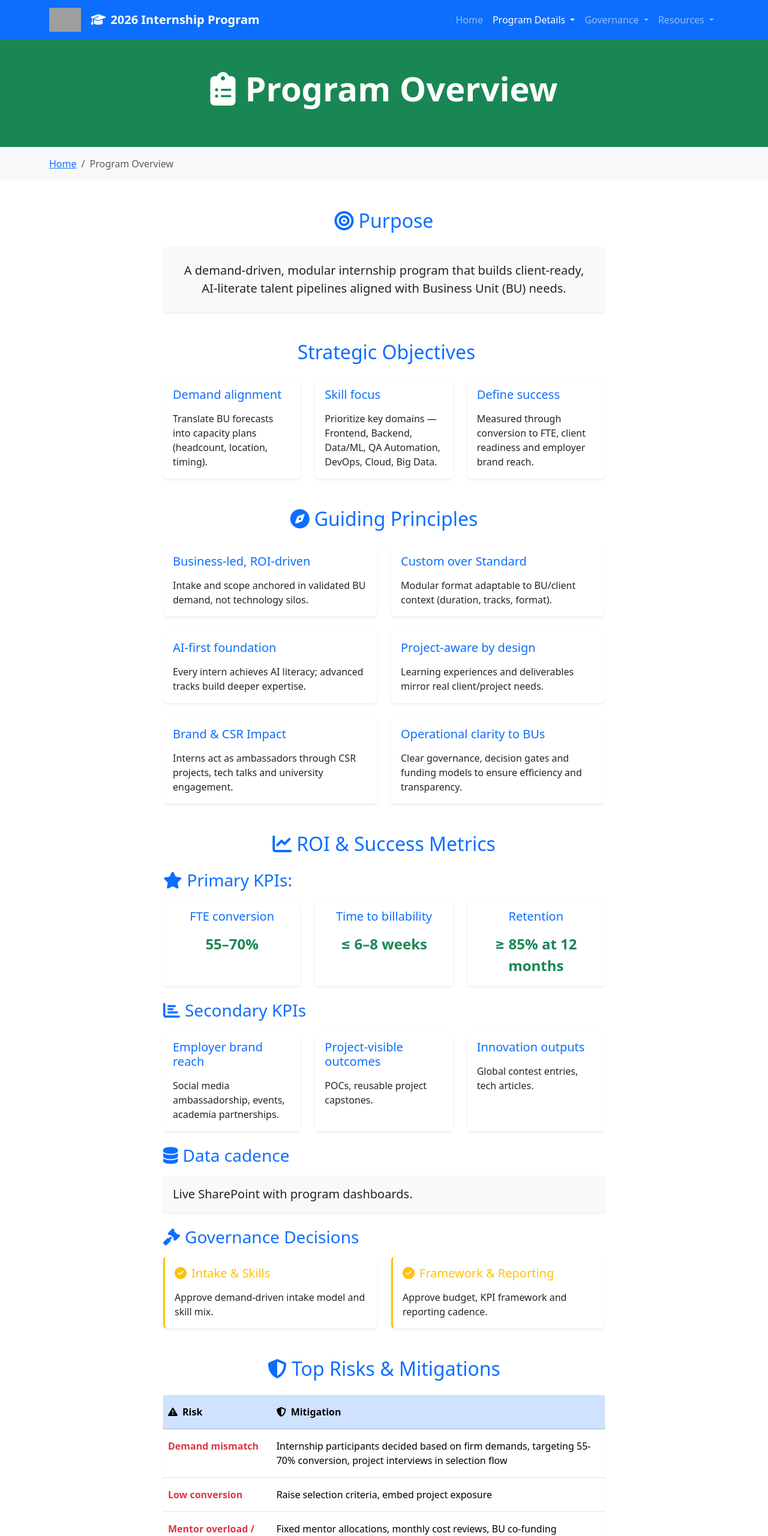
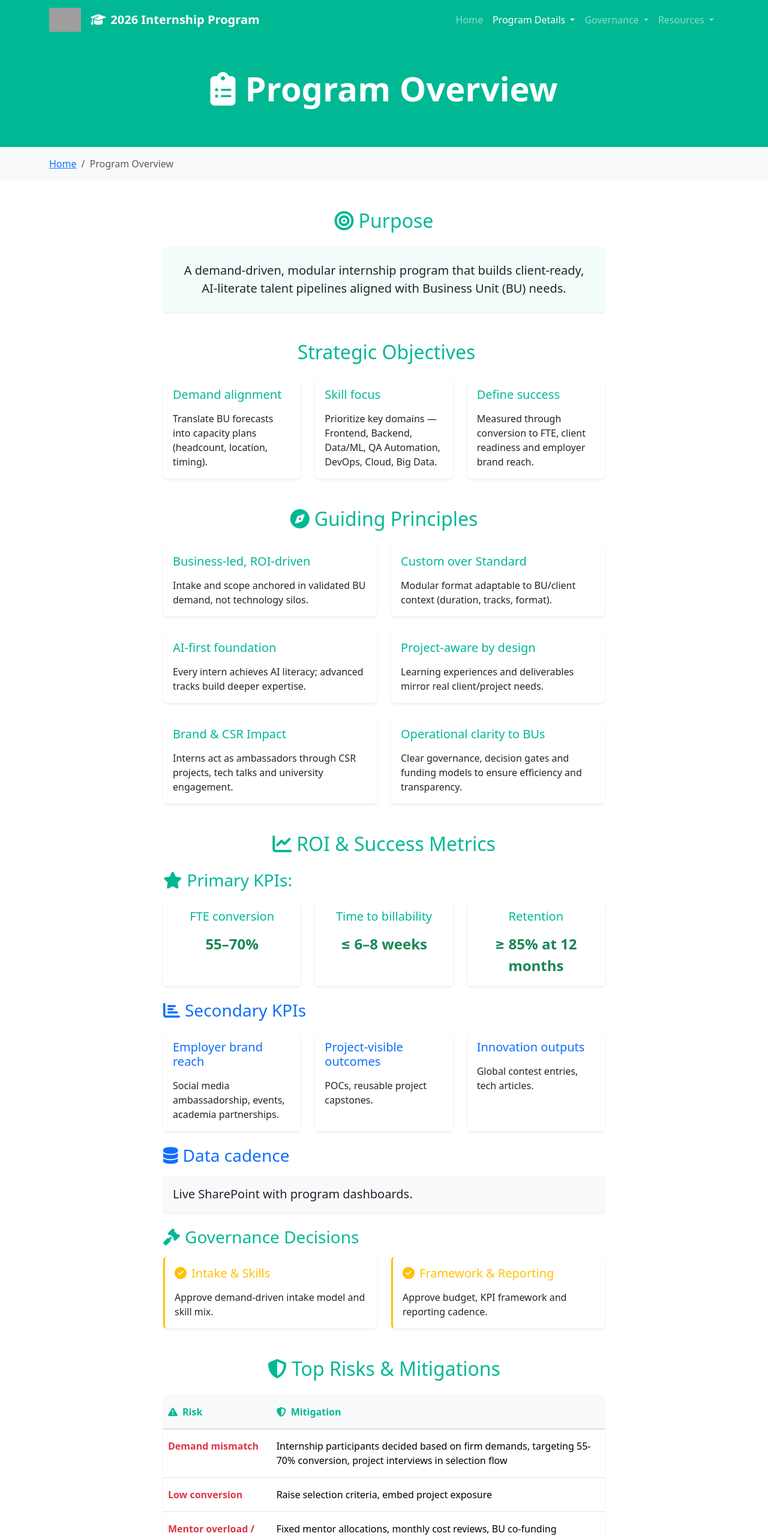
Before and after one commit to sabin-iliescu/2026-Internship-Program-Design, a plain HTML site: page objectives.html in a window 1280 px wide. Shown: the top 2561 px of the page at 60% size. Drawn offline with nearby package versions, Linux system fonts and the light colour scheme; grey boxes are pictures that could not be loaded; some icons are missing.

Commit message:
🎯 Modernize objectives.html to match index.html standards
🏗️ Semantic HTML Structure:
- Add <header> element for hero section (was <section>)
- Convert all content sections to semantic <section> with aria-label
- Add skip navigation for accessibility
- Implement proper heading hierarchy (h1 → h2 → h3 → h4)
- Add main-content ID for skip navigation target

🎨 Nagarro Brand Integration:
- Replace bg-primary with bg-nagarro-green throughout
- Replace bg-success with bg-nagarro-green for header
- Update all card titles to use text-nagarro-green
- Add bg-nagarro-light for enhanced sections
- Implement branded footer with Nagarro gradient

♿ Accessibility Enhancements:
- Add aria-hidden='true' for all decorative icons
- Add aria-expanded attributes for dropdown navigation
- Add aria-label for complex sections and tables
- Implement proper section labeling
- Fix dropdown IDs: navbarDropdown1, navbarDropdown2, navbarDropdown3

📱 Performance & Integration:
- Add Google Fonts (Inter) integration
- Link external style.css and script.js
- Move inline CSS to external stylesheet
- Remove deprecated inline styles
- Add enhanced footer with icons and opacity

🔧 Content Structure:
- Fix navigation text: 'Program Overview' → 'Objectives & Guiding Principles'
- Enhance table styling with Nagarro branding
- Improve card title hierarchy with proper h3/h4 structure
- Add comprehensive aria-label for risk management table

✨ Consistency Achievement:
- Now matches index.html semantic structure
- Uniform navigation and footer across pages
- Consistent Nagarro branding and color scheme
- Same accessibility and performance standards

```diff
--- a/objectives.html
+++ b/objectives.html
@@ -11,10 +11,21 @@
     <!-- Bootstrap CSS CDN -->
     <link href="https://cdn.jsdelivr.net/npm/bootstrap@5.3.2/dist/css/bootstrap.min.css" rel="stylesheet">
     <link href="https://cdnjs.cloudflare.com/ajax/libs/font-awesome/6.4.0/css/all.min.css" rel="stylesheet">
+    <!-- Google Fonts for enhanced typography -->
+    <link rel="preconnect" href="https://fonts.googleapis.com">
+    <link rel="preconnect" href="https://fonts.gstatic.com" crossorigin>
+    <link href="https://fonts.googleapis.com/css2?family=Inter:wght@400;500;600;700&display=swap" rel="stylesheet">
+    <!-- Enhanced Custom Styles -->
+    <link href="style.css" rel="stylesheet">
 </head>
 <body>
+    <!-- Skip Navigation for Accessibility -->
+    <a class="visually-hidden-focusable btn btn-primary position-absolute" href="#main-content" style="top: 10px; left: 10px; z-index: 9999;">
+        Skip to main content
+    </a>
+
     <!-- Navigation -->
-    <nav class="navbar navbar-expand-lg navbar-dark bg-primary sticky-top">
+    <nav class="navbar navbar-expand-lg navbar-dark bg-nagarro-green sticky-top" role="navigation" aria-label="Main navigation">
         <div class="container">
             <a class="navbar-brand fw-bold d-flex align-items-center" href="index.html">
                 <img src="https://www.nagarro.com/hubfs/NagarroWebsiteRedesign-Aug2020/Assets/Images/Nagarro%20green%20logo%20with%20title_opt.svg" alt="Nagarro Logo" height="40" class="me-3">
@@ -29,19 +40,18 @@
                         <a class="nav-link" href="index.html">Home</a>
                     </li>
                     <li class="nav-item dropdown">
-                        <a class="nav-link dropdown-toggle active" href="#" id="navbarDropdown" role="button" data-bs-toggle="dropdown">
+                        <a class="nav-link dropdown-toggle active" href="#" id="navbarDropdown1" role="button" data-bs-toggle="dropdown" aria-expanded="false">
                             Program Details
                         </a>
                         <ul class="dropdown-menu">
-                            <li><a class="dropdown-item active" href="objectives.html">Program Overview</a></li>
+                            <li><a class="dropdown-item active" href="objectives.html">Objectives & Guiding Principles</a></li>
                             <li><a class="dropdown-item" href="program-structure.html">Program Structure</a></li>
                             <li><hr class="dropdown-divider"></li>
                             <li><a class="dropdown-item" href="budget-considerations.html">Budget Considerations</a></li>
-
                         </ul>
                     </li>
                     <li class="nav-item dropdown">
-                        <a class="nav-link dropdown-toggle" href="#" id="navbarDropdown2" role="button" data-bs-toggle="dropdown">
+                        <a class="nav-link dropdown-toggle" href="#" id="navbarDropdown2" role="button" data-bs-toggle="dropdown" aria-expanded="false">
                             Governance
                         </a>
                         <ul class="dropdown-menu">
@@ -49,7 +59,7 @@
                         </ul>
                     </li>
                     <li class="nav-item dropdown">
-                        <a class="nav-link dropdown-toggle" href="#" id="navbarDropdown3" role="button" data-bs-toggle="dropdown">
+                        <a class="nav-link dropdown-toggle" href="#" id="navbarDropdown3" role="button" data-bs-toggle="dropdown" aria-expanded="false">
                             Resources
                         </a>
                         <ul class="dropdown-menu">
@@ -63,17 +73,17 @@
     </nav>
 
     <!-- Header Section -->
-    <section class="bg-success text-white py-5">
+    <header class="bg-nagarro-green text-white py-5">
         <div class="container">
             <div class="row">
                 <div class="col-lg-8 mx-auto text-center">
                     <h1 class="display-4 fw-bold mb-3">
-                        <i class="fas fa-clipboard-list me-3"></i>Program Overview
+                        <i class="fas fa-clipboard-list me-3" aria-hidden="true"></i>Program Overview
                     </h1>
                 </div>
             </div>
         </div>
-    </section>
+    </header>
 
     <!-- Breadcrumb -->
     <nav aria-label="breadcrumb" class="bg-light">
@@ -86,34 +96,34 @@
     </nav>
 
     <!-- Main Content -->
-    <main class="py-5">
+    <main id="main-content" class="py-5">
         <div class="container">
             <div class="row">
                 <div class="col-lg-8 mx-auto">
                     <!-- Purpose Section -->
-                    <div class="mb-5">
-                        <h2 class="text-center mb-4 text-primary">
-                            <i class="fas fa-bullseye me-2"></i>Purpose
+                    <section class="mb-5" aria-label="Program Purpose">
+                        <h2 class="text-center mb-4 text-nagarro-green">
+                            <i class="fas fa-bullseye me-2" aria-hidden="true"></i>Purpose
                         </h2>
-                        <div class="card border-0 shadow-sm bg-light">
+                        <div class="card border-0 shadow-sm bg-nagarro-light">
                             <div class="card-body p-4">
                                 <p class="card-text fs-5 text-center mb-0 lh-base">
                                     A demand-driven, modular internship program that builds client-ready, AI-literate talent pipelines aligned with Business Unit (BU) needs.
                                 </p>
                             </div>
                         </div>
-                    </div>
+                    </section>
 
                     <!-- Objectives Section -->
-                    <div class="mb-5">
-                        <h2 class="text-center mb-4 text-primary">
-                            <i class="fas fa-target me-2"></i>Strategic Objectives
+                    <section class="mb-5" aria-label="Strategic Objectives">
+                        <h2 class="text-center mb-4 text-nagarro-green">
+                            <i class="fas fa-target me-2" aria-hidden="true"></i>Strategic Objectives
                         </h2>
                         <div class="row g-4">
                             <div class="col-md-4">
                                 <div class="card h-100 border-0 shadow-sm">
                                     <div class="card-body">
-                                        <h5 class="card-title text-primary mb-3">Demand alignment</h5>
+                                        <h3 class="h5 card-title text-nagarro-green mb-3">Demand alignment</h3>
                                         <p class="card-text">Translate BU forecasts into capacity plans (headcount, location, timing).</p>
                                     </div>
                                 </div>
@@ -122,7 +132,7 @@
                             <div class="col-md-4">
                                 <div class="card h-100 border-0 shadow-sm">
                                     <div class="card-body">
-                                        <h5 class="card-title text-primary mb-3">Skill focus</h5>
+                                        <h3 class="h5 card-title text-nagarro-green mb-3">Skill focus</h3>
                                         <p class="card-text">Prioritize key domains — Frontend, Backend, Data/ML, QA Automation, DevOps, Cloud, Big Data.</p>
                                     </div>
                                 </div>
@@ -131,24 +141,24 @@
                             <div class="col-md-4">
                                 <div class="card h-100 border-0 shadow-sm">
                                     <div class="card-body">
-                                        <h5 class="card-title text-primary mb-3">Define success</h5>
+                                        <h3 class="h5 card-title text-nagarro-green mb-3">Define success</h3>
                                         <p class="card-text">Measured through conversion to FTE, client readiness and employer brand reach.</p>
                                     </div>
                                 </div>
                             </div>
                         </div>
-                    </div>
+                    </section>
 
                     <!-- Guiding Principles Section -->
-                    <div class="mb-5">
-                        <h2 class="text-center mb-4 text-primary">
-                            <i class="fas fa-compass me-2"></i>Guiding Principles
+                    <section class="mb-5" aria-label="Guiding Principles">
+                        <h2 class="text-center mb-4 text-nagarro-green">
+                            <i class="fas fa-compass me-2" aria-hidden="true"></i>Guiding Principles
                         </h2>
                         <div class="row g-4">
                             <div class="col-md-6">
                                 <div class="card h-100 border-0 shadow-sm">
                                     <div class="card-body">
-                                        <h5 class="card-title text-primary mb-3">Business-led, ROI-driven</h5>
+                                        <h3 class="h5 card-title text-nagarro-green mb-3">Business-led, ROI-driven</h3>
                                         <p class="card-text">Intake and scope anchored in validated BU demand, not technology silos.</p>
                                     </div>
                                 </div>
@@ -157,7 +167,7 @@
                             <div class="col-md-6">
                                 <div class="card h-100 border-0 shadow-sm">
                                     <div class="card-body">
-                                        <h5 class="card-title text-primary mb-3">Custom over Standard</h5>
+                                        <h3 class="h5 card-title text-nagarro-green mb-3">Custom over Standard</h3>
                                         <p class="card-text">Modular format adaptable to BU/client context (duration, tracks, format).</p>
                                     </div>
                                 </div>
@@ -166,7 +176,7 @@
                             <div class="col-md-6">
                                 <div class="card h-100 border-0 shadow-sm">
                                     <div class="card-body">
-                                        <h5 class="card-title text-primary mb-3">AI-first foundation</h5>
+                                        <h3 class="h5 card-title text-nagarro-green mb-3">AI-first foundation</h3>
                                         <p class="card-text">Every intern achieves AI literacy; advanced tracks build deeper expertise.</p>
                                     </div>
                                 </div>
@@ -175,7 +185,7 @@
                             <div class="col-md-6">
                                 <div class="card h-100 border-0 shadow-sm">
                                     <div class="card-body">
-                                        <h5 class="card-title text-primary mb-3">Project-aware by design</h5>
+                                        <h3 class="h5 card-title text-nagarro-green mb-3">Project-aware by design</h3>
                                         <p class="card-text">Learning experiences and deliverables mirror real client/project needs.</p>
                                     </div>
                                 </div>
@@ -184,7 +194,7 @@
                             <div class="col-md-6">
                                 <div class="card h-100 border-0 shadow-sm">
                                     <div class="card-body">
-                                        <h5 class="card-title text-primary mb-3">Brand & CSR Impact</h5>
+                                        <h3 class="h5 card-title text-nagarro-green mb-3">Brand & CSR Impact</h3>
                                         <p class="card-text">Interns act as ambassadors through CSR projects, tech talks and university engagement.</p>
                                     </div>
                                 </div>
@@ -193,30 +203,30 @@
                             <div class="col-md-6">
                                 <div class="card h-100 border-0 shadow-sm">
                                     <div class="card-body">
-                                        <h5 class="card-title text-primary mb-3">Operational clarity to BUs</h5>
+                                        <h3 class="h5 card-title text-nagarro-green mb-3">Operational clarity to BUs</h3>
                                         <p class="card-text">Clear governance, decision gates and funding models to ensure efficiency and transparency.</p>
                                     </div>
                                 </div>
                             </div>
                         </div>
-                    </div>
+                    </section>
 
                     <!-- ROI & Measurement Section -->
-                    <div class="mb-5">
-                        <h2 class="text-center mb-4 text-primary">
-                            <i class="fas fa-chart-line me-2"></i>ROI & Success Metrics
+                    <section class="mb-5" aria-label="ROI and Success Metrics">
+                        <h2 class="text-center mb-4 text-nagarro-green">
+                            <i class="fas fa-chart-line me-2" aria-hidden="true"></i>ROI & Success Metrics
                         </h2>
 
                         <!-- Primary KPIs -->
                         <div class="mb-4">
-                            <h3 class="mb-3 text-primary">
-                                <i class="fas fa-star me-2"></i>Primary KPIs:
+                            <h3 class="mb-3 text-nagarro-green">
+                                <i class="fas fa-star me-2" aria-hidden="true"></i>Primary KPIs:
                             </h3>
                             <div class="row g-4">
                                 <div class="col-md-4">
                                     <div class="card h-100 border-0 shadow-sm">
                                         <div class="card-body text-center">
-                                            <h5 class="card-title text-primary mb-3">FTE conversion</h5>
+                                            <h4 class="h5 card-title text-nagarro-green mb-3">FTE conversion</h4>
                                             <p class="card-text fs-4 fw-bold text-success">55–70%</p>
                                         </div>
                                     </div>
@@ -225,7 +235,7 @@
                                 <div class="col-md-4">
                                     <div class="card h-100 border-0 shadow-sm">
                                         <div class="card-body text-center">
-                                            <h5 class="card-title text-primary mb-3">Time to billability</h5>
+                                            <h4 class="h5 card-title text-nagarro-green mb-3">Time to billability</h4>
                                             <p class="card-text fs-4 fw-bold text-success">≤ 6–8 weeks</p>
                                         </div>
                                     </div>
@@ -234,7 +244,7 @@
                                 <div class="col-md-4">
                                     <div class="card h-100 border-0 shadow-sm">
                                         <div class="card-body text-center">
-                                            <h5 class="card-title text-primary mb-3">Retention</h5>
+                                            <h4 class="h5 card-title text-nagarro-green mb-3">Retention</h4>
                                             <p class="card-text fs-4 fw-bold text-success">≥ 85% at 12 months</p>
                                         </div>
                                     </div>
@@ -291,16 +301,16 @@
 
                         <!-- Governance Decisions -->
                         <div class="mb-4">
-                            <h3 class="mb-3 text-primary">
-                                <i class="fas fa-gavel me-2"></i>Governance Decisions
+                            <h3 class="mb-3 text-nagarro-green">
+                                <i class="fas fa-gavel me-2" aria-hidden="true"></i>Governance Decisions
                             </h3>
                             <div class="row g-4">
                                 <div class="col-md-6">
                                     <div class="card h-100 border-0 shadow-sm border-start border-warning border-3">
                                         <div class="card-body">
-                                            <h5 class="card-title text-warning mb-3">
-                                                <i class="fas fa-check-circle me-2"></i>Intake & Skills
-                                            </h5>
+                                            <h4 class="h5 card-title text-warning mb-3">
+                                                <i class="fas fa-check-circle me-2" aria-hidden="true"></i>Intake & Skills
+                                            </h4>
                                             <p class="card-text">Approve demand-driven intake model and skill mix.</p>
                                         </div>
                                     </div>
@@ -309,34 +319,34 @@
                                 <div class="col-md-6">
                                     <div class="card h-100 border-0 shadow-sm border-start border-warning border-3">
                                         <div class="card-body">
-                                            <h5 class="card-title text-warning mb-3">
-                                                <i class="fas fa-check-circle me-2"></i>Framework & Reporting
-                                            </h5>
+                                            <h4 class="h5 card-title text-warning mb-3">
+                                                <i class="fas fa-check-circle me-2" aria-hidden="true"></i>Framework & Reporting
+                                            </h4>
                                             <p class="card-text">Approve budget, KPI framework and reporting cadence.</p>
                                         </div>
                                     </div>
                                 </div>
                             </div>
                         </div>
-                    </div>
+                    </section>
 
                     <!-- Risks & Mitigations Section -->
-                    <div class="mb-5">
-                        <h2 class="text-center mb-4 text-primary">
-                            <i class="fas fa-shield-alt me-2"></i>Top Risks & Mitigations
+                    <section class="mb-5" aria-label="Risk Management">
+                        <h2 class="text-center mb-4 text-nagarro-green">
+                            <i class="fas fa-shield-alt me-2" aria-hidden="true"></i>Top Risks & Mitigations
                         </h2>
 
                         <div class="card border-0 shadow-sm">
                             <div class="card-body p-0">
                                 <div class="table-responsive">
-                                    <table class="table table-hover mb-0">
-                                        <thead class="table-primary">
+                                    <table class="table table-hover mb-0" aria-label="Risk mitigation strategies">
+                                        <thead class="table-light bg-nagarro-light">
                                             <tr>
-                                                <th scope="col" class="fw-bold py-3">
-                                                    <i class="fas fa-exclamation-triangle me-2"></i>Risk
+                                                <th scope="col" class="fw-bold py-3 text-nagarro-green">
+                                                    <i class="fas fa-exclamation-triangle me-2" aria-hidden="true"></i>Risk
                                                 </th>
-                                                <th scope="col" class="fw-bold py-3">
-                                                    <i class="fas fa-shield-alt me-2"></i>Mitigation
+                                                <th scope="col" class="fw-bold py-3 text-nagarro-green">
+                                                    <i class="fas fa-shield-alt me-2" aria-hidden="true"></i>Mitigation
                                                 </th>
                                             </tr>
                                         </thead>
@@ -378,7 +388,7 @@
                                 </div>
                             </div>
                         </div>
-                    </div>
+                    </section>
 
                     <!-- Navigation -->
                     <div class="d-flex justify-content-between mt-5">
@@ -395,15 +405,16 @@
     </main>
 
     <!-- Footer -->
-    <footer class="bg-dark text-white py-4 mt-5">
+    <footer class="bg-nagarro-gradient text-white py-4 mt-5">
         <div class="container">
             <div class="row">
                 <div class="col-md-6">
-                    <h5>2026 Internship Program</h5>
-                    <p class="mb-0">Comprehensive planning and strategic framework.</p>
+                    <h5><i class="fas fa-graduation-cap me-2" aria-hidden="true"></i>2026 Internship Program</h5>
+                    <p class="mb-0 opacity-75">Comprehensive planning and strategic framework.</p>
                 </div>
                 <div class="col-md-6 text-md-end">
-                    <p class="mb-0">&copy; 2025 Internship Program. All rights reserved.</p>
+                    <p class="mb-2"><i class="fas fa-building me-2" aria-hidden="true"></i>Nagarro - Thinking Breakthroughs</p>
+                    <p class="mb-0 opacity-75">&copy; 2025 Internship Program. All rights reserved.</p>
                 </div>
             </div>
         </div>
@@ -412,19 +423,7 @@
     <!-- Bootstrap JavaScript CDN -->
     <script src="https://cdn.jsdelivr.net/npm/bootstrap@5.3.2/dist/js/bootstrap.bundle.min.js"></script>
 
-    <style>
-        @media (max-width: 767.98px) {
-            .mobile-nav-btn {
-                font-size: 0.8rem !important;
-                padding: 0.4rem 0.8rem !important;
-            }
-            .mobile-nav-btn i {
-                font-size: 0.7rem;
-            }
-            .mobile-nav-btn:first-child {
-                margin-right: 0.5rem !important;
-            }
-        }
-    </style>
+    <!-- Enhanced JavaScript -->
+    <script src="script.js"></script>
 </body>
 </html>
```
Also changed, not shown: style.css (+14 -0 lines).
